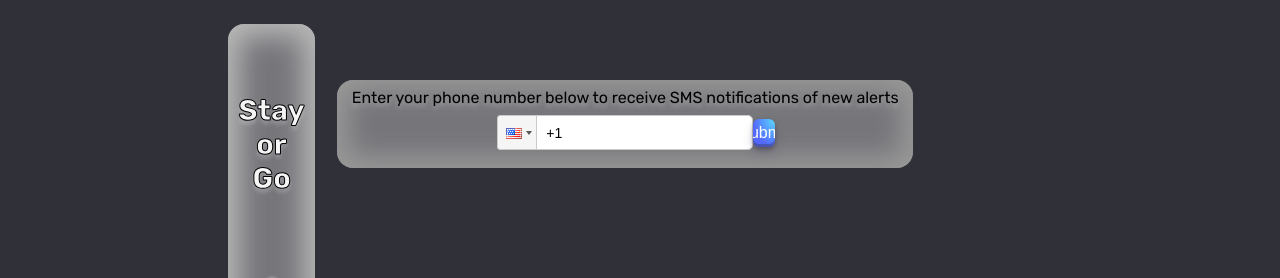
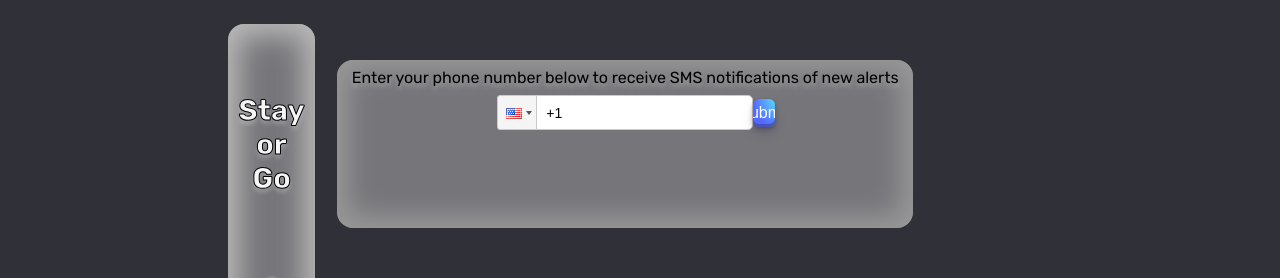
Before and after one commit to capstone-stayOrGo/stayOrGo-client, a React (Create React App) app: page / in a window 1280 px wide. Shown: the top 278 px of the page. Built offline with nearby package versions, Linux system fonts and the light colour scheme; no server answers.

Commit message:
sms functionality imported to branch for testing

```diff
--- a/src/api.js
+++ b/src/api.js
@@ -9,6 +9,16 @@ export const geoApiOptions = {
 export const GEO_API_URL = "https://wft-geo-db.p.rapidapi.com/v1/geo";
 export const WEATHER_API_URL = "https://api.openweathermap.org/data/2.5"
 export const WEATHER_API_KEY = "7454d65faa975f224f6bc598ccfe852f"
-// export const DISASTER_API_URL = "https://dc6e72c4-8622-4280-9089-79102851df02.mock.pstmn.io/api/v1/disasters?lat=33.2896&long=-97.6982" //MOCK DATA
 
-export const DISASTER_API_URL = "https://stay-or-go-server.herokuapp.com/api/v1"
+export const DISASTER_API_URL = "https://stay-or-go-server.herokuapp.com/api/v1/disasters"
+export const DISASTER_MOCK_URL = "https://dc6e72c4-8622-4280-9089-79102851df02.mock.pstmn.io/api/v1/disasters?lat=33.2896&long=-97.6982"
+
+export const ADD_USER_URL = "https://stay-or-go-server.herokuapp.com/api/v1/users"
+// required format for add user request body
+// {
+//   "lat": "33.2896",
+//   "long": "-97.6982",
+//   "phone": "17204740636"
+// }
+
+// export const DISASTER_API_URL = "https://stay-or-go-server.herokuapp.com/api/v1/disasters?lat=34.382692&long=-94.805750"
--- a/src/components/App/App.js
+++ b/src/components/App/App.js
@@ -6,41 +6,81 @@ import Map from '../Map/Map';
 import NavBar from "../NavBar/NavBar";
 import WeatherAlert from "../WeatherAlert/WeatherAlert";
 import SMSNotification from "../SMSNotification/SMSNotification";
-// import { WEATHER_API_KEY, WEATHER_API_URL, DISASTER_API_URL } from '../../api'
+import {DISASTER_API_URL, ADD_USER_URL} from '../../api'
 import './App.css';
 
 function App() {
 
   const [location, setLocation] = useState("")
+  const [smsFeedback, setSMSFeedback] = useState("")
   const [disasterAlerts, setDisasterAlerts] = useState("")
 
-  // const fetchDisasterData = async () => {
-  //   const response = await fetch("https://dc6e72c4-8622-4280-9089-79102851df02.mock.pstmn.io/api/v1/disasters?lat=33.2896&long=-97.6982");
-  //   return await response.json();
-  // }
+  const formUserData = (phoneNumber) => {
+    return {
+      "lat": String(location.lat),
+      "long": String(location.lng),
+      "phone": String(phoneNumber),
+    }
+  }
+
+  const addUser = (phoneNumber) => {
+    const userData = formUserData(phoneNumber)
+    fetch(ADD_USER_URL, {
+      method: "POST",
+      headers: {
+        "Content-Type": "application/json"
+      },
+      body: JSON.stringify(userData)
+    })
+    .then(response => {
+      return response.json()
+    })
+    .then(
+      data => {
+        const {phone, lat, long} = data.data.attributes
+        setSMSFeedback({ type: "success", message: `Success! You will receive disaster alerts at ${phone} for location at lat:${lat} long:${long}`})
+      }
+    )
+    .catch( error => {
+      setSMSFeedback({ type: "error", message: `Error. Something went wrong. More info: ${error}`})
+    })
+  }
+
+  const formDisasterURLWithCoords = () => {
+    // Should we move this functionality into api.js?
+    return `${DISASTER_API_URL}?lat=${location.lat}&long=${location.lng}`
+  }
 
   const fetchDisasterData = async () => {
-    const response = await fetch("https://stay-or-go-server.herokuapp.com/api/v1");
+    // Should we move this functionality into api.js?
+    const urlForDisastersNearMe = formDisasterURLWithCoords()
+    const response = await fetch(urlForDisastersNearMe);
     return await response.json();
   }
-  console.log({location})
 
   useEffect( () => {
     navigator.geolocation.getCurrentPosition( (geoposition) => {
       const {latitude, longitude} = geoposition.coords
       setLocation({lat: latitude, lng: longitude})
     })
-    fetchDisasterData()
-    .then((data) => setDisasterAlerts(data.data))
   }, [])
+
+  useEffect( () => {
+    if(location.lat && location.lng){
+      fetchDisasterData()
+          .then((data) => {
+            setDisasterAlerts(data.data)
+          })
+    }
+  }, [location])
 
   return (
     <div className="App">
       <main>
         <NavBar className='navbar'/>
         <div className="sms-search-weather">
-          <SMSNotification />
-          <WeatherAlert disasterAlert={disasterAlerts}/>
+          <SMSNotification addUser={addUser} userMessage={smsFeedback} />
+          <WeatherAlert disasterAlert={disasterAlerts} />
         </div>
         <div className="map-container">
           {location ? <Map location={location} /> : <h2>Loading...</h2>}
--- a/src/components/SMSNotification/SMSNotification.css
+++ b/src/components/SMSNotification/SMSNotification.css
@@ -2,14 +2,14 @@
   background-color: white;
   border-radius: 16px;
   width: 45vw;
-  height: 10vh;
+  height: 20vh;
   padding-top: .5em;
   background-color: #75757A;
   box-shadow: inset 0px 0px 28px 12px #999999;
   text-shadow: 0px 4px 4px rgba(255, 255, 255, 0.25);
 }
 
-.phone-input {
+.sms-form {
   display: flex;
   justify-content: space-around;
   align-content: center;
@@ -62,3 +62,9 @@ transform: translateY(-2px);
 box-shadow: #3c4fe0 0 3px 7px inset;
 transform: translateY(2px);
 }
+
+#userMessage {
+  text-align: center;
+  padding-top: 1em;
+  text-shadow: 0px 4px 4px rgba(255, 255, 255, 0.25);
+}
--- a/src/components/SMSNotification/SMSNotification.js
+++ b/src/components/SMSNotification/SMSNotification.js
@@ -1,25 +1,36 @@
-import React, { useState } from 'react'
-import PhoneInput from 'react-phone-input-2'
-import 'react-phone-input-2/lib/style.css'
-import './SMSNotification.css'
+import React, { useState } from "react";
+import PhoneInput from "react-phone-input-2";
+import "react-phone-input-2/lib/style.css";
+import "./SMSNotification.css";
 
-const SMSNotification = () => {
-    const [ phoneNumber, setPhoneNumber ] = useState();
+const SMSNotification = (props) => {
+  const {userMessage} = props;
+  const [phoneNumber, setPhoneNumber] = useState();
 
-    return (
-        <section className='sms-notify'>
-            <p>Enter your phone number below to receive SMS notifications of new alerts</p>
-            <div className='phone-input'>
-                <PhoneInput
-                    country={'us'}
-                    value={phoneNumber}
-                    type='text'
-                    // onChange={phoneNumber => setPhoneNumber({ phoneNumber })}
-                />
-                <button className='submit-btn'>Submit</button>
-            </div>
-        </section>
-    )
-}
+  const onSMSSubmit = (event) => {
+    event.preventDefault();
+    props.addUser(phoneNumber)
+  };
 
-export default SMSNotification
+  return (
+    <section className="sms-notify">
+      <p>
+        Enter your phone number below to receive SMS notifications of new alerts
+      </p>
+      {/* <div className="phone-input"> */}
+        <form className="sms-form" onSubmit={onSMSSubmit}>
+          <PhoneInput
+            country={"us"}
+            value={phoneNumber}
+            onChange={phoneNumber => setPhoneNumber(phoneNumber)}
+          />
+          <button className="submit-btn"> Submit </button>
+
+          {<p id="userMessage" className={userMessage.type}>{userMessage.message}</p>}
+        </form>
+      {/* </div> */}
+    </section>
+  );
+};
+
+export default SMSNotification;
--- a/src/components/WeatherAlert/WeatherAlert.js
+++ b/src/components/WeatherAlert/WeatherAlert.js
@@ -8,7 +8,7 @@ const WeatherAlert = ({ disasterAlert }) => {
     const alertDetails = fullAlert.map(eachAlert => {
         return disasterAlert[eachAlert].attributes
     })
-    console.log('alertDetails: ', alertDetails)
+console.log({alertDetails})
 
     const formattedAlert = alertDetails.map((eachFormattedAlert, index) => {
         const { areas, description, headline, severity, type, urgency } = eachFormattedAlert
```
